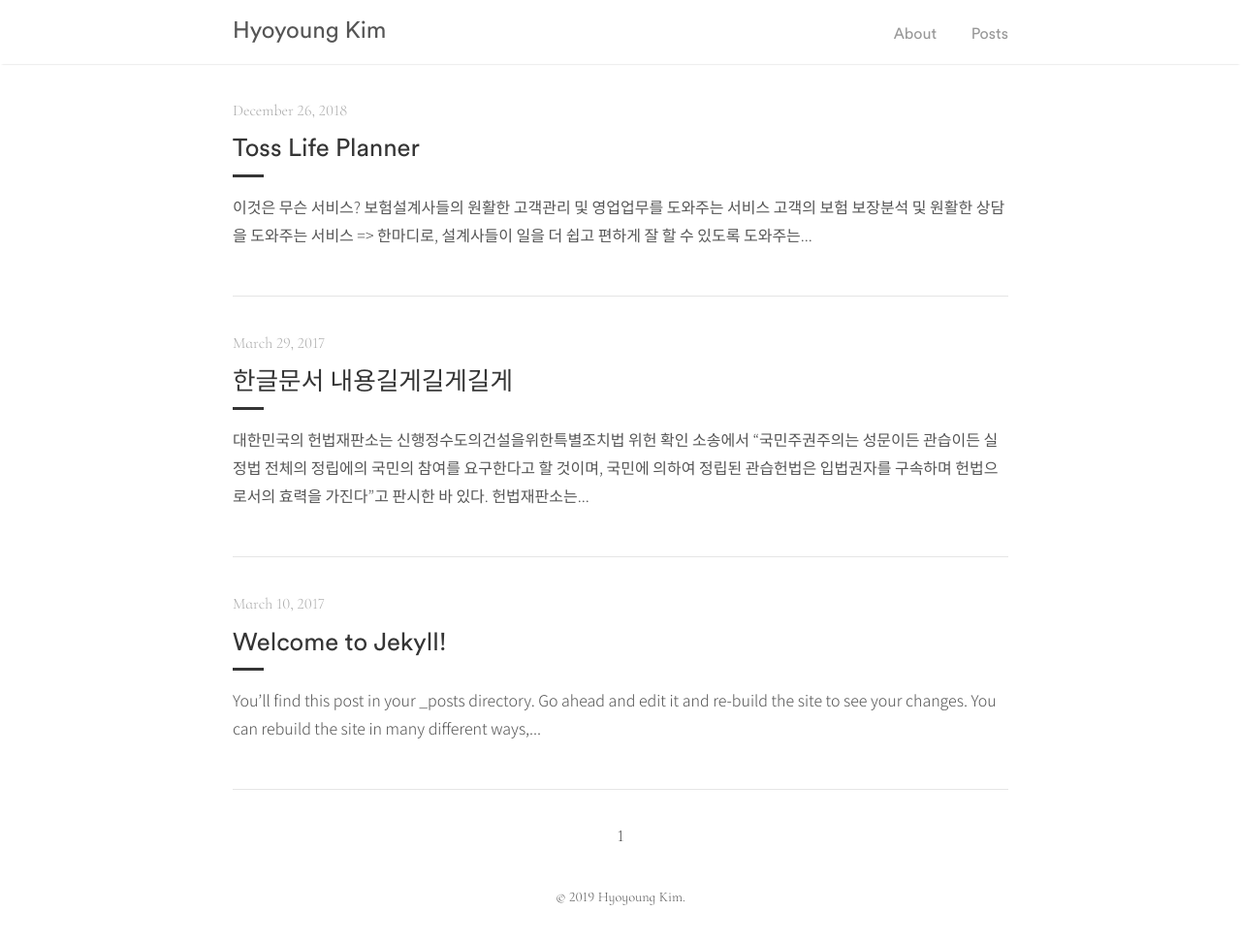
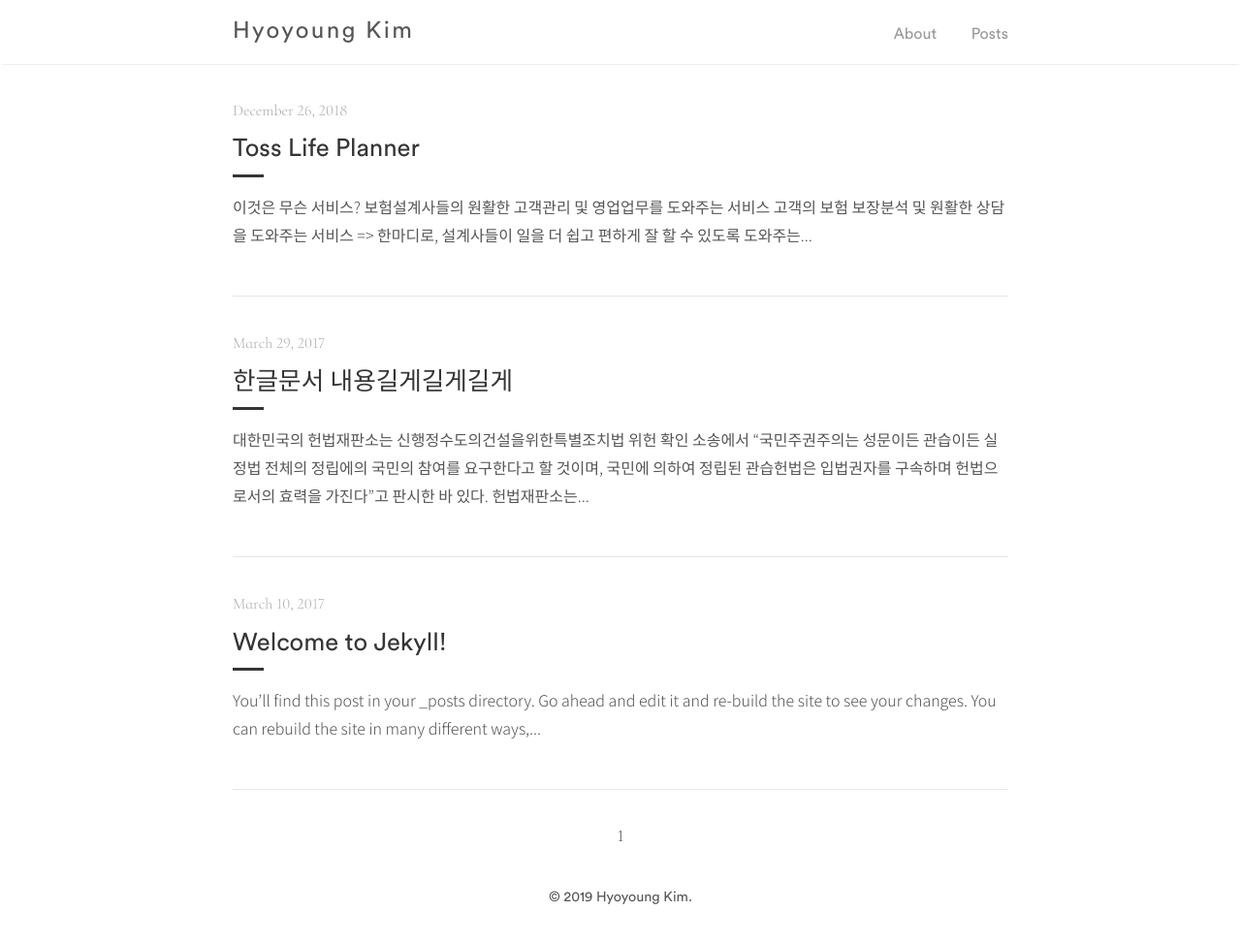
Before and after one commit to hyngkm/hyngkm.github.io, a Jekyll site: the page built from index.html, in a window 1280 px wide. Shown: the whole page at 97% size. Built offline with Jekyll 4.4.1, drawn with Linux system fonts in a browser that asks for light colours; some web fonts are replaced; the list of posts is cut into pages by our own code.

Commit message:
Update _layout.scss

```diff
--- a/_sass/tale/_layout.scss
+++ b/_sass/tale/_layout.scss
@@ -29,7 +29,7 @@ footer,
     display: inline-block;
     margin: 0;
     padding-right: .2rem;
-    letter-spacing: 1;
+    letter-spacing: 0.1em;
 
     &:hover,
     &:focus {
@@ -82,7 +82,7 @@ footer,
 }
 
 footer {
-  font-family: $serif-secondary;
+  font-family: $sans-serif;
   padding: 2rem 0;
   text-align: center;
 
```
